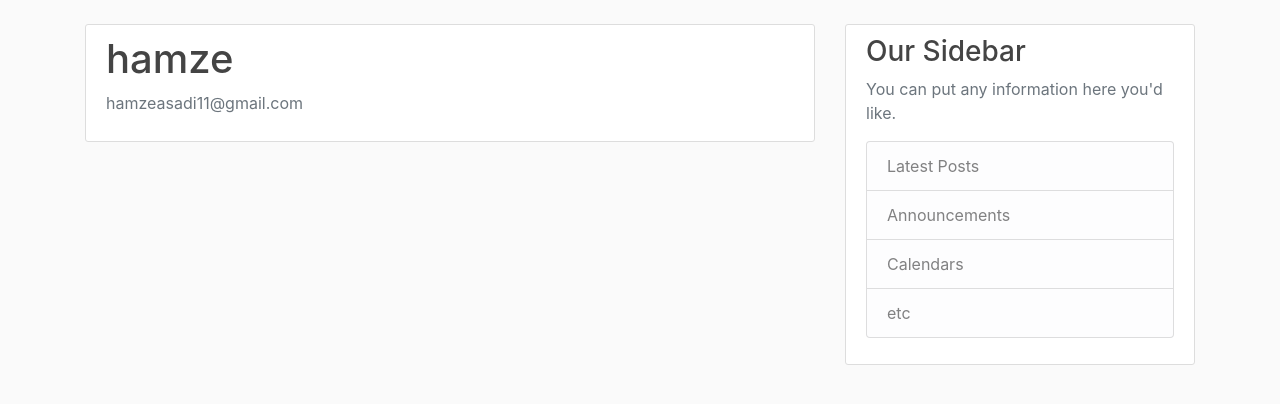
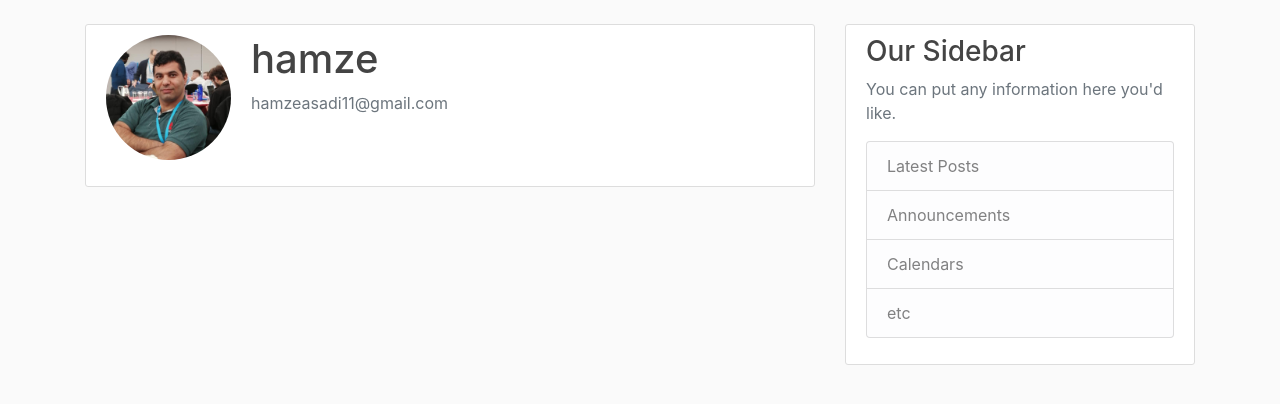
Before and after one commit to hamzeasadi/django_tutorial, a Django app: page /users/profile/ in a window 1280 px wide. Shown: the part 56-460 px from the top of the page. Run offline with Django 3.2, Linux system fonts and the light colour scheme; a user stored in the database is signed in; data comes from the database, SQL or seed files in the repository; both versions use the stored data as it was after the commit; some libraries are stand-ins or nearby versions.

Commit message:
finish with media directory

```diff
--- a/users/templates/users/profile.html
+++ b/users/templates/users/profile.html
@@ -3,7 +3,7 @@
 {% block content %}
     <div class="content-section">
       <div class="media">
-        <!-- <img class="rounded-circle account-img" src="{{ user.profile.image.url }}"> -->
+        <img class="rounded-circle account-img" src="{{ user.profile.image.url }}">
         <div class="media-body">
           <h2 class="account-heading">{{ user.username }}</h2>
           <p class="text-secondary">{{ user.email }}</p>
```
Also changed, not shown: db.sqlite3, media/profile_pics/pp.jpeg (added).
